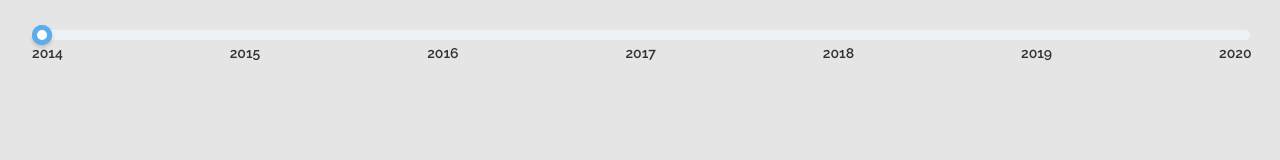
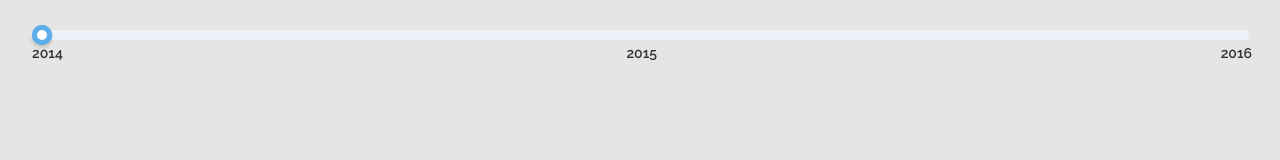
Before and after one commit to KQraze/nst-task, an Angular app: page / in a window 1280 px wide. Shown: the top 160 px of the page. Built offline with nearby package versions, Linux system fonts and the light colour scheme; a web font is replaced by a local one.

Commit message:
Refactor date range slider component structure

```diff
--- a/src/app/app.html
+++ b/src/app/app.html
@@ -1,3 +1,3 @@
-<div>
-  <app-date-range-slider [(firstValue)]="dateRange().firstValue" [(secondValue)]="dateRange().secondValue" />
-</div>
+<main>
+  <date-range-slider [(firstValue)]="dateRange().firstValue" [(secondValue)]="dateRange().secondValue" />
+</main>
--- a/src/app/app.ts
+++ b/src/app/app.ts
@@ -1,5 +1,5 @@
 import { Component, signal } from '@angular/core';
-import { DateRangeSlider } from './date-range-slider/date-range-slider';
+import { DateRangeSlider } from './date-range/date-range-slider/date-range-slider';
 
 @Component({
   selector: 'app-root',
@@ -12,4 +12,6 @@ export class App {
     firstValue: new Date(),
     secondValue: new Date()
   });
+
+
 }
--- a/src/app/date-range-slider/date-range-slider.ts
+++ b/src/app/date-range/date-range-slider/date-range-slider.ts
@@ -13,11 +13,6 @@ import {
 
 type ViewMode = 'years' | 'months';
 
-interface DateRange {
-  start: Date;
-  end: Date;
-}
-
 type MovementCallback = (elements: {
   firstThumb: HTMLDivElement,
   secondThumb: HTMLDivElement,
@@ -30,14 +25,14 @@ type MovementCallback = (elements: {
 }) => void;
 
 @Component({
-  selector: 'app-date-range-slider',
+  selector: 'date-range-slider',
   imports: [],
   templateUrl: './date-range-slider.html',
   styleUrl: './date-range-slider.css',
 })
 export class DateRangeSlider implements OnInit, OnDestroy {
   minDate = input(new Date(2014, 0, 1));
-  endDate = input(new Date(2020, 0, 1));
+  endDate = input(new Date(2016, 0, 1));
   firstValue = model.required<Date>()
   secondValue = model.required<Date>()
 
@@ -149,12 +144,12 @@ export class DateRangeSlider implements OnInit, OnDestroy {
   ngOnInit() {
     document.addEventListener('mousemove', this.onMouseMove);
     document.addEventListener('mouseup', this.onMouseUp);
-    document.addEventListener('resize', () => this.calcTrackPosition());
+    window.addEventListener('resize', () => this.calcTrackPosition());
   }
 
   ngOnDestroy() {
     document.removeEventListener('mousemove', this.onMouseMove);
     document.removeEventListener('mouseup', this.onMouseUp);
-    document.removeEventListener('resize', () => this.calcTrackPosition());
+    window.removeEventListener('resize', () => this.calcTrackPosition());
   }
 }
```
Also changed, not shown: src/app/date-range/date-range-accuracy/date-range-accuracy.ts (added, +11 -0 lines), src/app/date-range/date-range.ts (added, +13 -0 lines), src/app/date-range/date-range-accuracy/date-range-accuracy.css (added), src/app/date-range/date-range-accuracy/date-range-accuracy.html (added), src/app/date-range/date-range-slider/date-range-slider.css (renamed from src/app/date-range-slider/date-range-slider.css), src/app/date-range/date-range-slider/date-range-slider.html (renamed from src/app/date-range-slider/date-range-slider.html), src/app/date-range/date-range.css (added), src/app/date-range/date-range.html (added).
